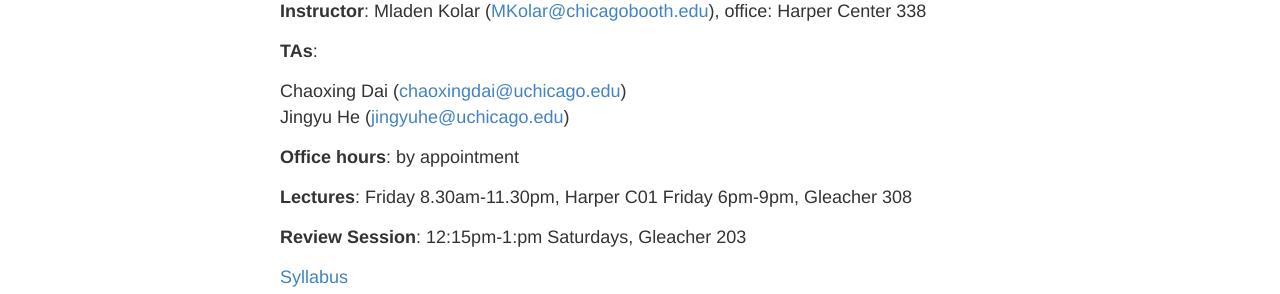
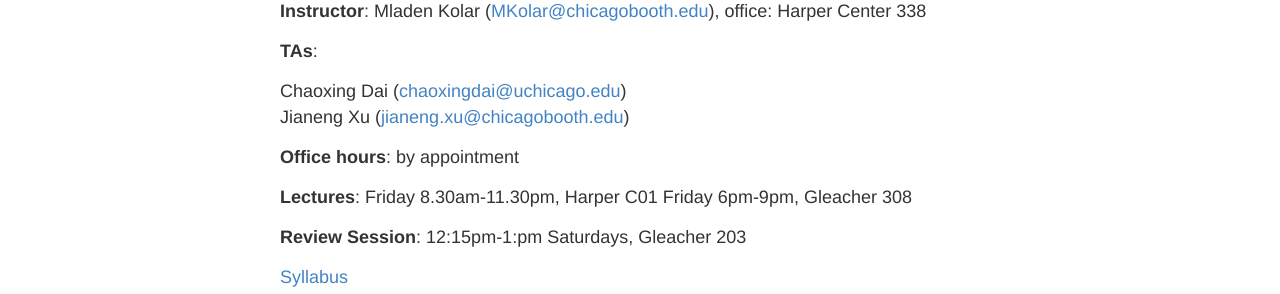
Before and after one commit to ChicagoBoothML/MLClass, a Jekyll site: the page built from index.md, in a window 1280 px wide. Shown: the part 162-456 px from the top of the page. Built offline with Jekyll 4.4.1, drawn with Linux system fonts in a browser that asks for light colours.

Commit message:
Update index.md

```diff
--- a/index.md
+++ b/index.md
@@ -7,7 +7,8 @@ layout: default
 **TAs**:
 
   Chaoxing Dai ([chaoxingdai@uchicago.edu](mailto:chaoxingdai@uchicago.edu))
-  Jingyu He ([jingyuhe@uchicago.edu](mailto:jingyuhe@uchicago.edu))
+  Jianeng Xu ([jianeng.xu@chicagobooth.edu](mailto:jianeng.xu@chicagobooth.edu))
+
 
 **Office hours**: by appointment
 
```
